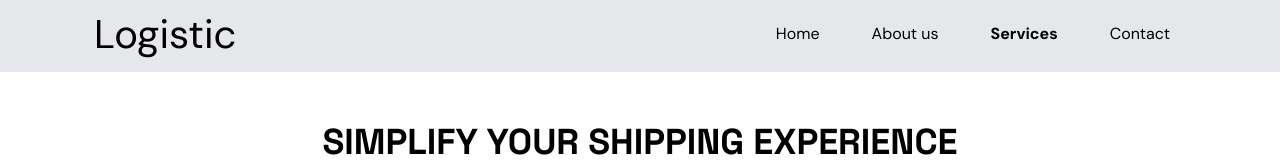
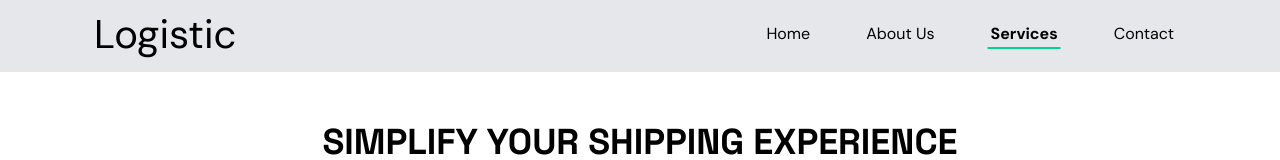
Before and after one commit to Mdsakib999/Logistics-development-M-5, a React (Vite) app: page /service in a window 1280 px wide. Shown: the top 160 px of the page. Built offline with nearby package versions, Linux system fonts and the light colour scheme.

Commit message:
navbar hover effects addeed

```diff
--- a/src/components/Home/Experiance.jsx
+++ b/src/components/Home/Experiance.jsx
@@ -20,7 +20,7 @@ export default function Experiance() {
         </div>
         </div>
         {/* content section */}
-        <div className="w-full sm:w-[560px] ml-auto pl-4 flex flex-col space-y-4">
+        <div className="w-full sm:w-[560px] ml-auto sm:pl-4 flex flex-col space-y-4">
           <Heading color="white" className="mt-4 " lineHeight="tight">Simplify Your Shipping Experience </Heading>
           <Paragraph className="text-white opacity-80">
             Elementum fames et massa molestie. Dolor habitasse id sit cras
--- a/src/components/Home/Hero.jsx
+++ b/src/components/Home/Hero.jsx
@@ -8,7 +8,7 @@ export default function Hero() {
       className={`h-full bg-gray-600 sm:bg-white py-12 sm:h-[434px] w-full mx-auto flex flex-col sm:flex-row justify-between mb-36 sm:gap-10`}
     >
       <div
-        className={`sm:bg-primary flex items-center w-full sm:w-1/2 lg:w-[826px] md:justify-center lg:justify-end sm:pr-10 pl-4 sm:pl-12 md:pl-10 py-8`}
+        className={`sm:bg-primary flex items-center w-full sm:w-1/2 lg:w-[826px] md:justify-center lg:justify-end sm:pr-10 px-4 sm:pl-12 md:pl-10 py-8`}
       >
         <span>
           <Heading lineHeight="tight" fontWeight="semibold" color="white">
--- a/src/components/layout/Header.jsx
+++ b/src/components/layout/Header.jsx
@@ -29,11 +29,12 @@ export default function Header() {
       <Container className="pb-6 sm:pb-2">
         {/* Desktop menu */}
         <nav className="hidden md:flex items-center justify-between">
-          <Link to="/">
+         <Link to="/">
             <h2 className="text-[40px]">Logistic</h2>
           </Link>
-          <ul className="flex gap-5">
-            <li>
+          <ul className="flex gap-8">
+
+           <li className="bbotom">
               <NavLink
                 className={({ isActive }) =>
                   isActive ? "nav-link active" : "nav-link"
@@ -43,17 +44,17 @@ export default function Header() {
                 Home
               </NavLink>
             </li>
-            <li>
+                       <li className="bbotom">
               <NavLink
                 className={({ isActive }) =>
                   isActive ? "nav-link active" : "nav-link"
                 }
                 to="/about"
               >
-                About us
+                About Us
               </NavLink>
             </li>
-            <li>
+           <li className="bbotom">
               <NavLink
                 className={({ isActive }) =>
                   isActive ? "nav-link active" : "nav-link"
@@ -63,7 +64,7 @@ export default function Header() {
                 Services
               </NavLink>
             </li>
-            <li>
+           <li className="bbotom">
               <NavLink
                 className={({ isActive }) =>
                   isActive ? "nav-link active" : "nav-link"
@@ -92,7 +93,7 @@ export default function Header() {
           } `}
           >
             <ul className="flex flex-col p-4">
-              <li className="hover:bg-white w-full rounded-lg">
+             <li className="bbotom" className="hover:bg-white w-full rounded-lg">
                 <NavLink
                   to="/"
                   className={({ isActive }) =>
@@ -105,7 +106,7 @@ export default function Header() {
                   Home
                 </NavLink>
               </li>
-              <li className="hover:bg-white w-full rounded-lg">
+             <li className="bbotom" className="hover:bg-white w-full rounded-lg">
                 <NavLink
                   to="/about"
                   className={({ isActive }) =>
@@ -118,7 +119,7 @@ export default function Header() {
                   About us
                 </NavLink>
               </li>
-              <li className="hover:bg-white w-full rounded-lg">
+             <li className="bbotom" className="hover:bg-white w-full rounded-lg">
                 <NavLink
                   to="/service"
                   className={({ isActive }) =>
@@ -131,7 +132,7 @@ export default function Header() {
                   Services
                 </NavLink>
               </li>
-              <li className="hover:bg-white w-full rounded-lg">
+             <li className="bbotom" className="hover:bg-white w-full rounded-lg">
                 <NavLink
                   to="contact"
                   className={({ isActive }) =>
--- a/src/components/ui/Button.jsx
+++ b/src/components/ui/Button.jsx
@@ -4,7 +4,7 @@ export default function Button({ children, to, type = "primary" }) {
   return (
     <Link
       to={to}
-      className={`flex  items-center ease-in-out duration-300 transition-all  text-base justify-center w-max h-[3.25rem] rounded-md py-5 px-8 ${
+      className={`flex items-center ease-in-out duration-300 transition-all  text-base justify-center w-max h-[3.25rem] rounded-md py-5 px-8 ${
         type === "primary"
           ? "bg-primary text-white border-black hover:bg-secondary  hover:border-secondary hover:text-black"
           : type === "secondary"
--- a/src/index.css
+++ b/src/index.css
@@ -16,7 +16,7 @@ html {
 .nav-link {
   color: #000000;
   text-decoration: none;
-  padding: 0.5rem 1rem;
+  padding: 12px 12px;
   transition: color 0.2s;
 }
 
@@ -29,9 +29,8 @@ html {
   color: #374151;
 }
 .swiper-pagination-bullet {
-  background-color:oklch(76.5% 0.177 163.223)  !important;
+  background-color: oklch(76.5% 0.177 163.223) !important;
 }
-
 
 .cta-button {
   opacity: 0;
@@ -44,7 +43,7 @@ html {
 }
 
 .cta-button::before {
-          content: '';
+  content: "";
   position: absolute;
   inset: 0;
   background: oklch(76.5% 0.177 163.223);
@@ -62,7 +61,7 @@ html {
 }
 
 #about-section::before {
-  content: ''; /* Required for pseudo-elements */
+  content: ""; /* Required for pseudo-elements */
   position: absolute;
   top: 0;
   left: 0;
@@ -71,3 +70,30 @@ html {
   background-color: rgba(0, 0, 0, 0.5); /* Black overlay with 50% opacity */
   z-index: 1; /* Place the overlay below the content */
 }
+
+.nav-link {
+  position: relative;
+}
+
+.nav-link::after {
+  content: "";
+  position: absolute;
+  top: 36px;
+  left: 50%;
+  transform: translateX(-50%);
+  width: 0;
+  height: 2px;
+  background-color: oklch(76.5% 0.177 163.223);
+  transition: 0.5s;
+  margin: auto;
+  display: block;
+}
+.nav-link:hover::after {
+  width: 80%;
+}
+
+.nav-link.active::after {
+  width: 80%;
+
+  height: 2.2px;
+}
```
Lines whose indentation alone changed are shown as unchanged.
